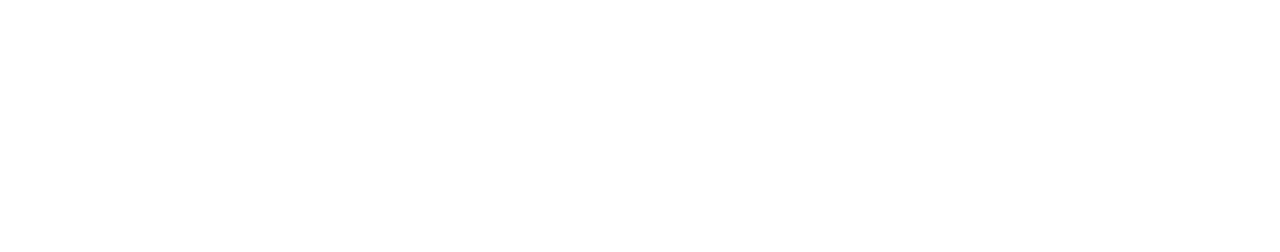
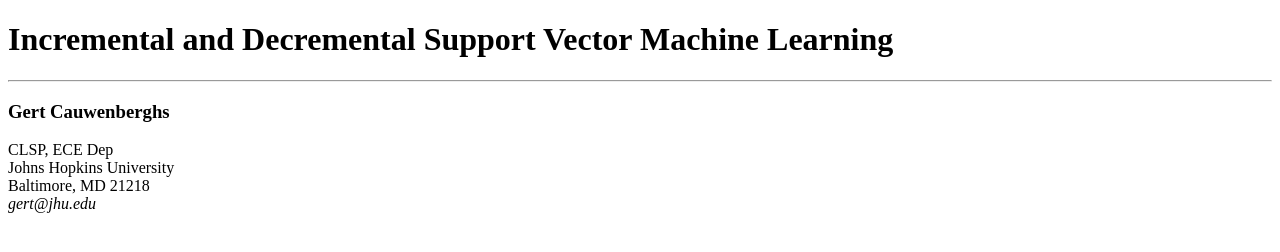
Before and after one commit to fabriziom90/paper-scientifico, a plain HTML site: page index.html in a window 1280 px wide. Drawn offline with Linux system fonts and the light colour scheme.

Commit message:
[UPD] Header done

```diff
--- a/index.html
+++ b/index.html
@@ -10,7 +10,17 @@
 <body>
     <!-- SEZIONE HEADER -->
     <header>
-
+        <h1>Incremental and Decremental Support Vector Machine Learning</h1>
+        <hr>
+        <section>
+            <h3>Gert Cauwenberghs</h3>
+            <p>
+                CLSP, ECE Dep <br>
+                Johns Hopkins University <br>
+                Baltimore, MD 21218 <br>
+                <em>gert@jhu.edu</em>
+            </p>
+        </section>
     </header>
     <!-- SEZIONE MAIN -->
     <main>
```
